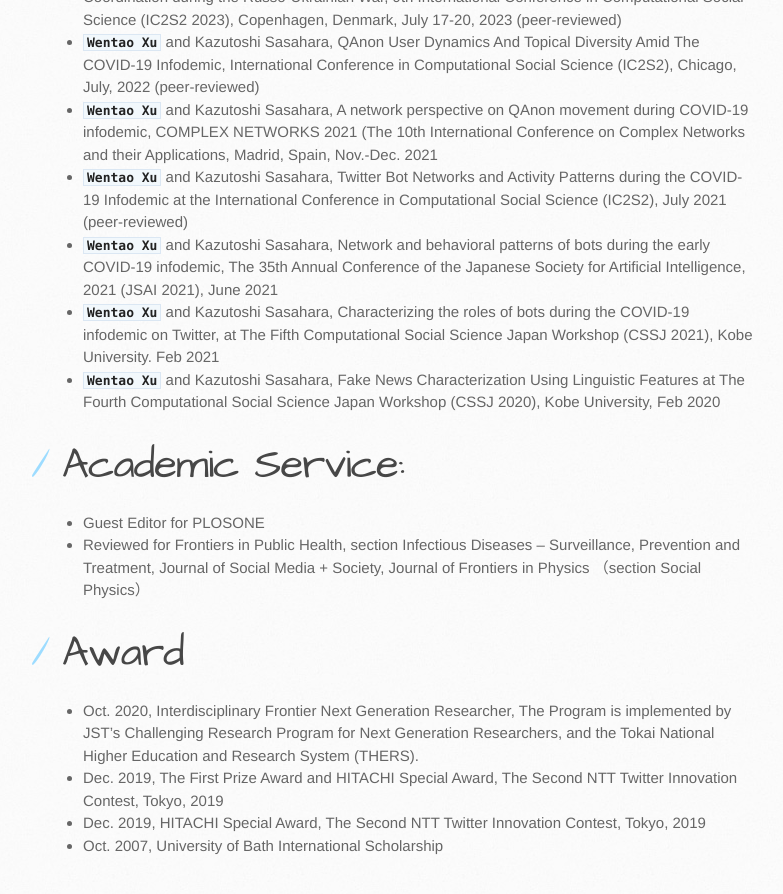
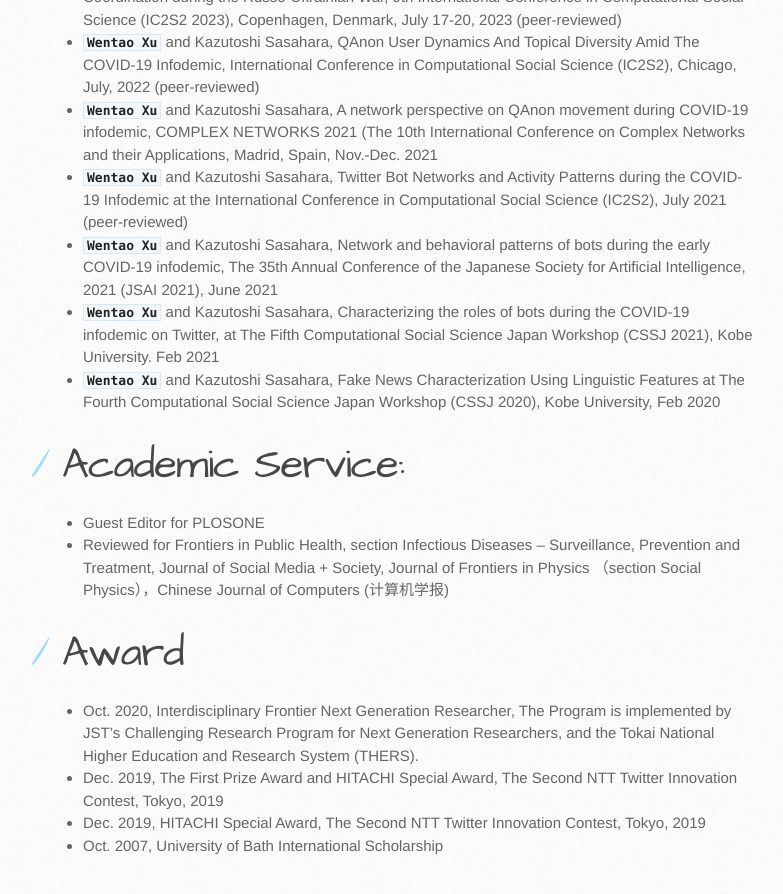
Before and after one commit to myrainbowandsky/myrainbowandsky.github.io, a Jekyll site: the page built from index.md, in a window 1280 px wide and 900 px high, scrolled down 3828 px. Shown: the top 894 px of the window, without its empty margins (107-890 px from the left). Built offline with Jekyll 4.4.1, drawn with Linux system fonts in a browser that asks for light colours; the repository's description, which GitHub fills in, is left out.

Commit message:
Update index.md

```diff
--- a/index.md
+++ b/index.md
@@ -99,8 +99,9 @@ Let’s unite our efforts to demonstrate that "small names" can achieve extraord
 * **`Wentao Xu`** and Kazutoshi Sasahara, Fake News Characterization Using Linguistic Features at The Fourth Computational Social Science Japan Workshop (CSSJ 2020), Kobe University, Feb 2020
 
 # Academic Service:
+
 * Guest Editor for PLOSONE
-* Reviewed for Frontiers in Public Health, section Infectious Diseases – Surveillance, Prevention and Treatment, Journal of Social Media + Society, Journal of Frontiers in Physics （section Social Physics）
+* Reviewed for Frontiers in Public Health, section Infectious Diseases – Surveillance, Prevention and Treatment, Journal of Social Media + Society, Journal of Frontiers in Physics （section Social Physics），Chinese Journal of Computers (计算机学报)
 
 # Award
 * Oct. 2020, Interdisciplinary Frontier Next Generation Researcher, The Program is implemented by JST’s Challenging Research Program for Next Generation Researchers, and the Tokai National Higher Education and Research System (THERS).
```
